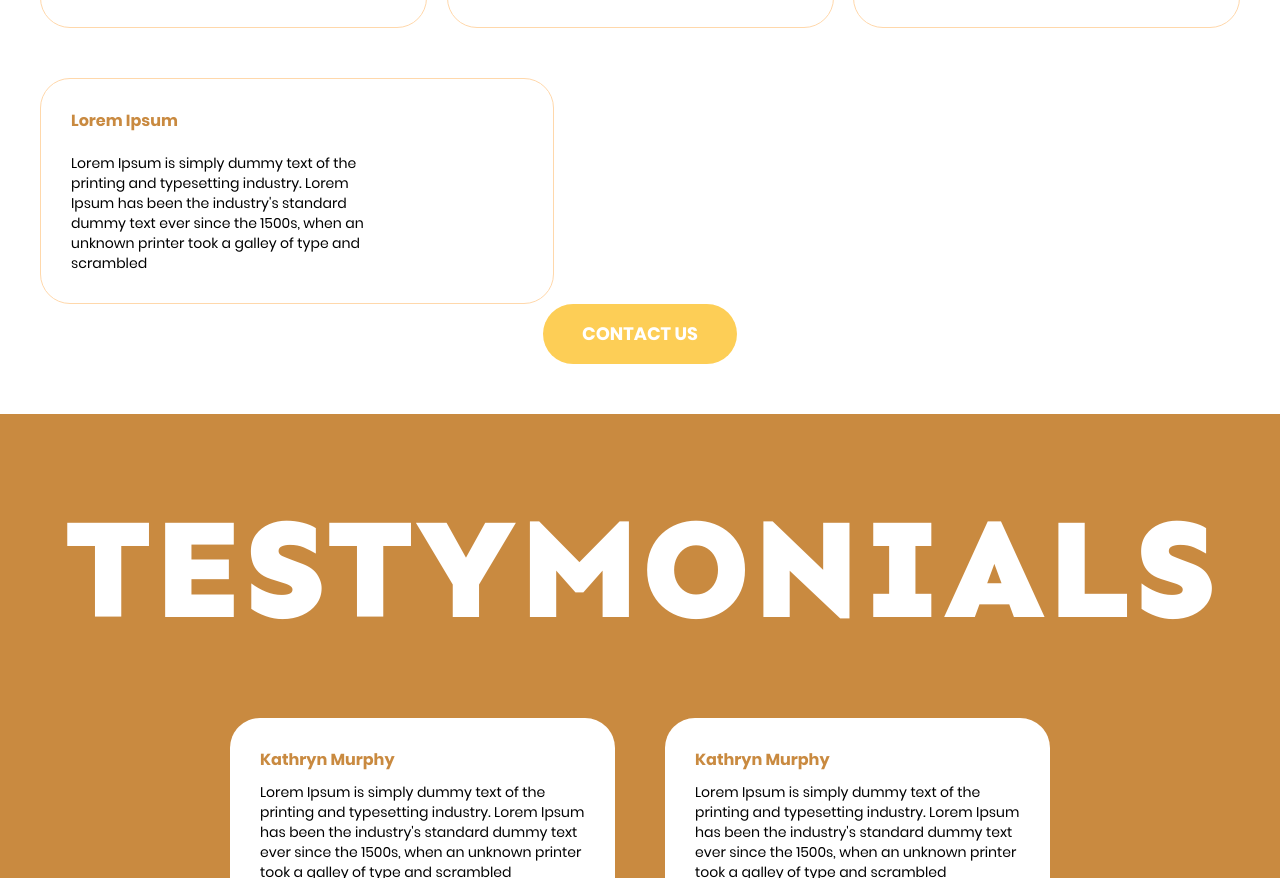
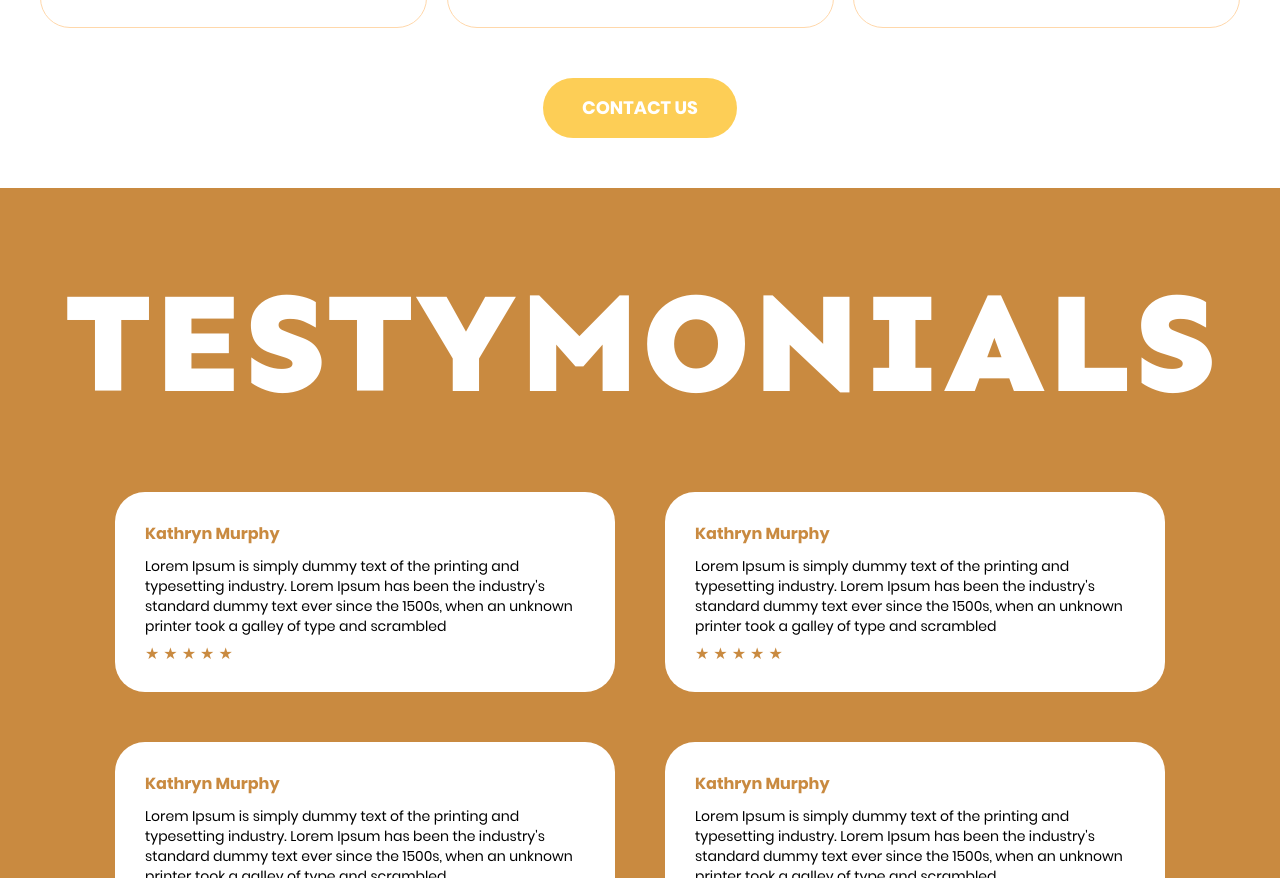
Before and after one commit to Sosa-chamberlain/Bakery, a website built with Parcel: page src/index.html in a window 1280 px wide. Shown: the part 3335-4213 px from the top of the page. Built offline with nearby package versions, Linux system fonts and the light colour scheme; a web font is replaced by a local one.

Commit message:
Исправления ошибки слияния гита

```diff
--- a/src/index.html
+++ b/src/index.html
@@ -140,26 +140,6 @@
                 </li>
             </ul>
 
-            <div>
-
-                <ul>
-                    <li>
-                        <div class="card card--size-l">
-                            <div class="card__text">
-                                <h2 class="card__title title-secondary title-secondary--inverse">Lorem Ipsum</h2>
-                                <p class="description description--small description--inverse">Lorem Ipsum is simply dummy text
-                                    of the<br> printing and
-                                    typesetting industry. Lorem<br> Ipsum has been the industry's standard<br> dummy text ever
-                                    since the
-                                    1500s, when an<br> unknown printer took a galley of type and<br> scrambled</p>
-                            </div>
-
-                        </div>
-                    </li>
-                </ul>
-
-            </div>
-
             <button class="services__button button button--center">CONTACT US</button>
         </div>
     </section>
--- a/src/styles/card.scss
+++ b/src/styles/card.scss
@@ -1,11 +1,6 @@
 .card {
-    width: 385px;
     border-radius: 30px;
     border: 1px solid #FFD8AB;
-
-    &--size-l {
-        width: 512px;
-    }
 
     &__text {
         margin: 0 auto;
```
